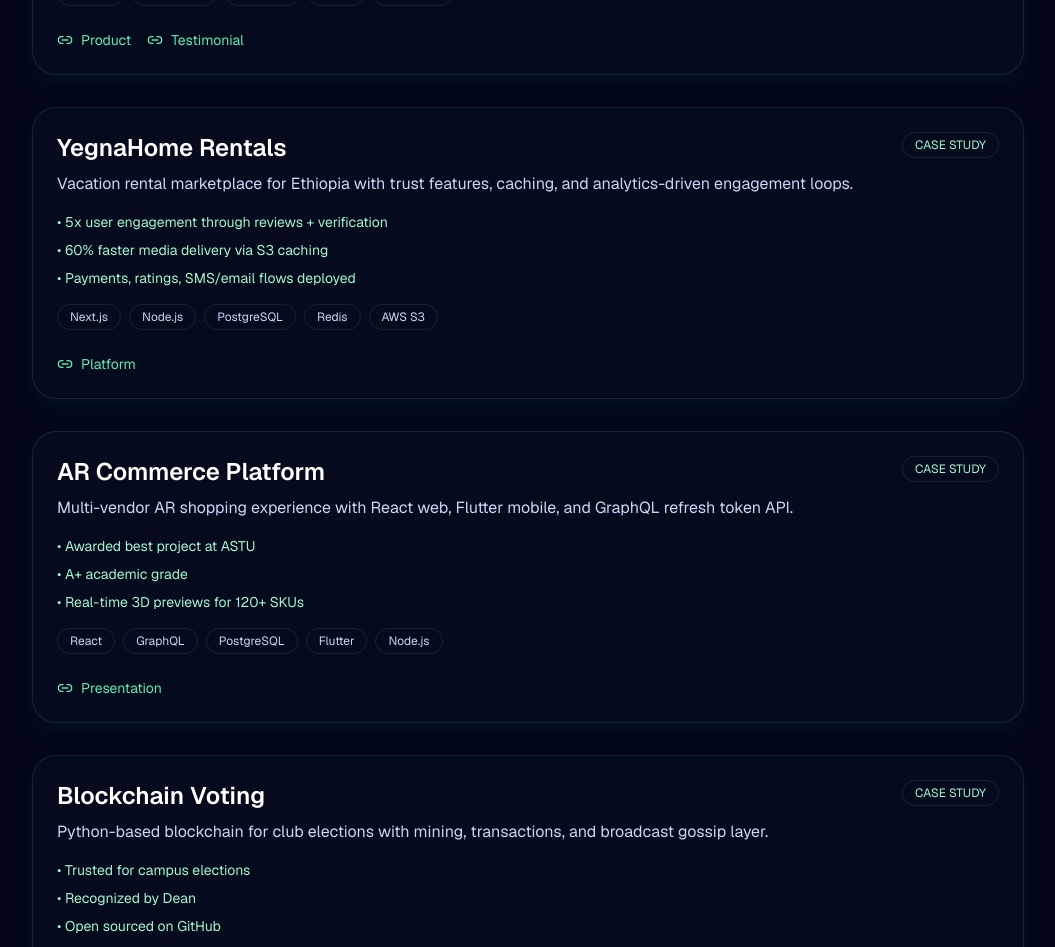
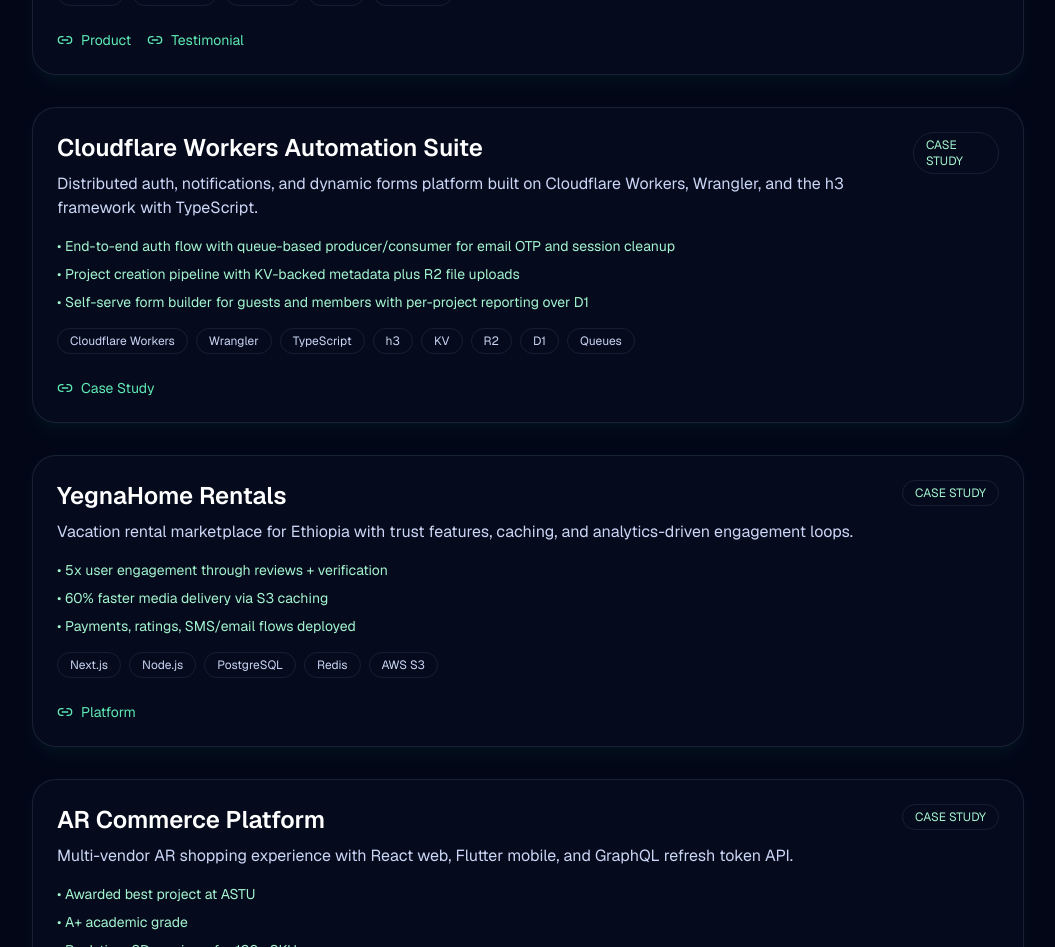
Before and after one commit to ephremdeme/portfolio, a Next.js app: page /projects in a window 1280 px wide. Shown: the part 880-1827 px from the top of the page, without its empty margins (112-1167 px from the left). Built offline with nearby package versions, Linux system fonts and the light colour scheme.

Commit message:
feat: add Cloudflare Workers Automation Suite project to portfolio

```diff
--- a/src/data/projects.ts
+++ b/src/data/projects.ts
@@ -44,6 +44,29 @@
     featured: true,
   },
   {
+    slug: "cloudflare-workers-suite",
+    name: "Cloudflare Workers Automation Suite",
+    description:
+      "Distributed auth, notifications, and dynamic forms platform built on Cloudflare Workers, Wrangler, and the h3 framework with TypeScript.",
+    impact: [
+      "End-to-end auth flow with queue-based producer/consumer for email OTP and session cleanup",
+      "Project creation pipeline with KV-backed metadata plus R2 file uploads",
+      "Self-serve form builder for guests and members with per-project reporting over D1",
+    ],
+    tech: [
+      "Cloudflare Workers",
+      "Wrangler",
+      "TypeScript",
+      "h3",
+      "KV",
+      "R2",
+      "D1",
+      "Queues",
+    ],
+    links: [{ label: "Case Study", href: "#contact" }],
+    featured: true,
+  },
+  {
     slug: "yegnahome",
     name: "YegnaHome Rentals",
     description:
```
